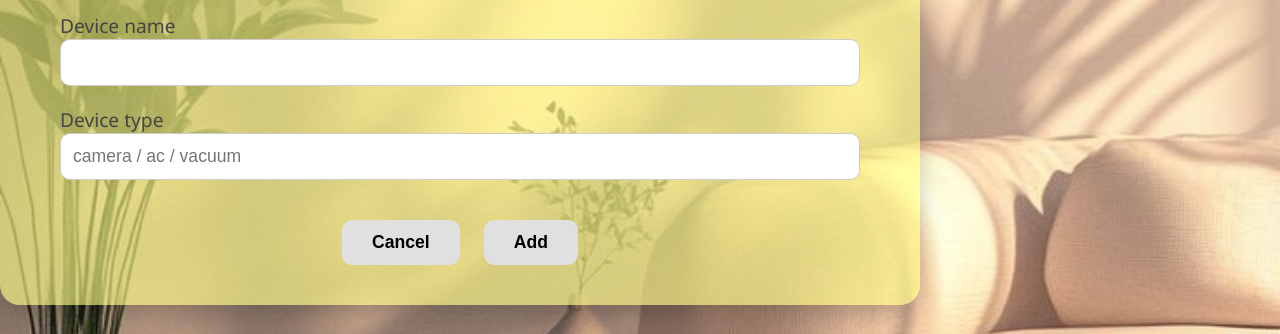
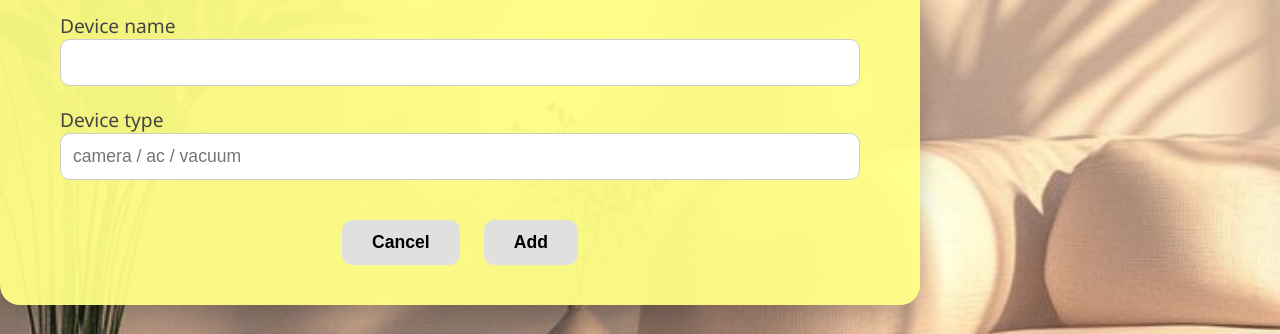
Before and after one commit to khairykrayyem/livesmart-client, a website: page client/user.html in a window 1280 px wide. Shown: the part 466-800 px from the top of the page. Drawn offline with Linux system fonts and the light colour scheme.

Commit message:
edit user.css

```diff
--- a/client/css/styles/user.css
+++ b/client/css/styles/user.css
@@ -185,7 +185,7 @@ h2,p{
 }
 
 .modal-dialog {
-  background-color: rgba(255, 255, 135, 0.61);
+  background-color: rgba(255, 255, 135, 0.945);
   border-radius: 20px;
   padding: 40px 60px;
   width: 90%;
```
